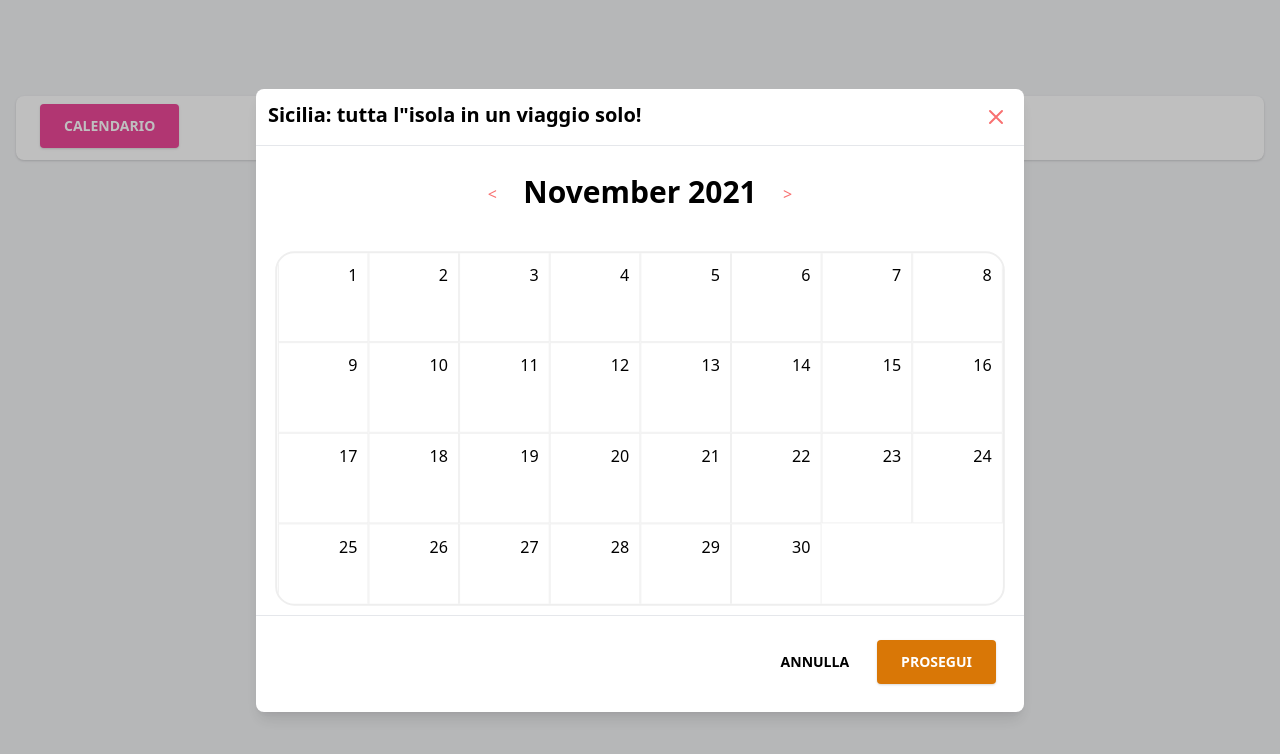
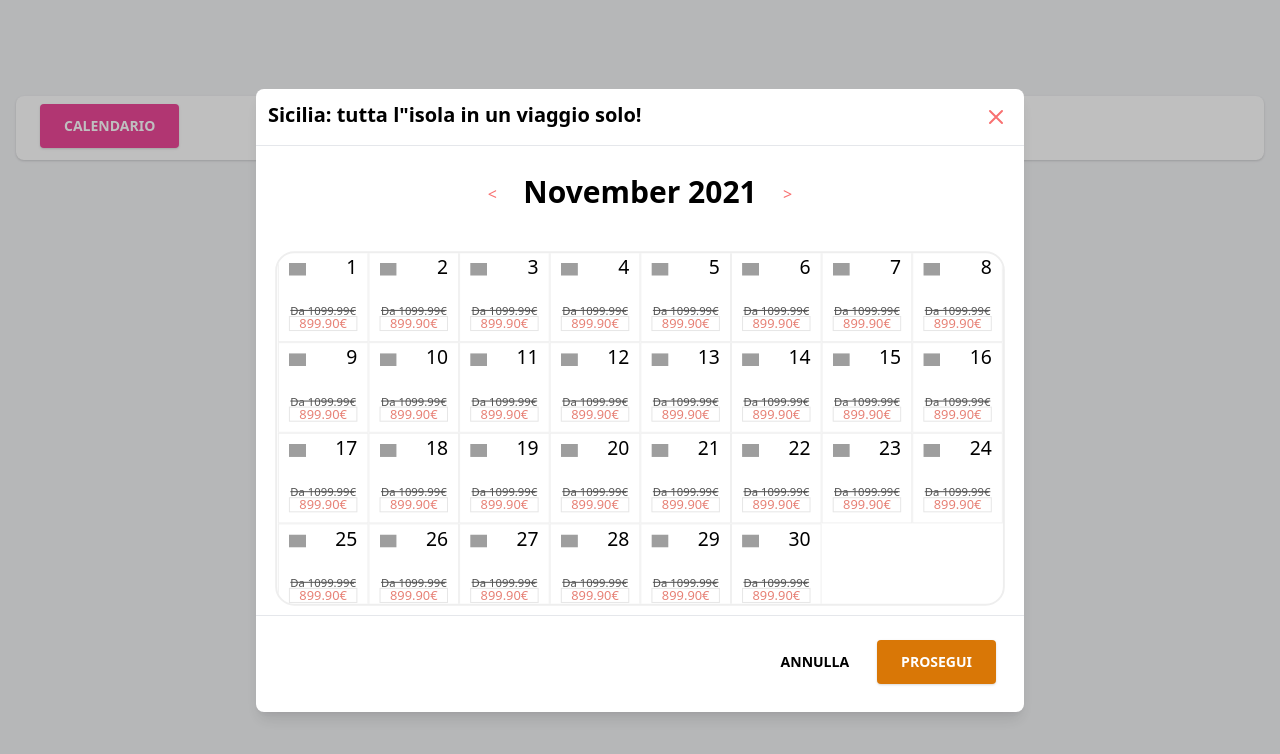
Before and after one commit to lucaperullo/widgets, a Next.js app: page / in a window 1280 px wide. Both pictures are taken after a click on the button "CALENDARIO". Shown: the top 754 px of the page. Built offline with nearby package versions, Linux system fonts and the light colour scheme; grey boxes are pictures that could not be loaded.

Commit message:
feat: added details

```diff
--- a/src/pages/index.tsx
+++ b/src/pages/index.tsx
@@ -109,6 +109,10 @@ export default function Home() {
                     ).map((v, i) => (
                       <div
                         key={i}
+                        className="day"
+                        onClick={(e: any) => console.log(e.target.innerText)}
+                      >
+                        <div
                           onClick={(e) => {
                             e.currentTarget.classList.value === `cell`
                               ? e.currentTarget.classList.add(`selected`)
@@ -116,8 +120,15 @@ export default function Home() {
                           }}
                           className="cell"
                         >
-                        <div onClick={(e: any) => console.log(e.target)}>
-                          {i + 1}
+                          <img
+                            src="https://media.discordapp.net/attachments/912367384118063156/913001547070328872/discounticon.png"
+                            className="discount-icon"
+                          />
+                          <span className="day-number">{v.getDate()}</span>
+                          <div className="price-container">
+                            <div className="price-discount">Da 1099.99€</div>
+                            <div className="price-discounted">899.90€</div>
+                          </div>
                         </div>
                       </div>
                     ))}
@@ -126,7 +137,7 @@ export default function Home() {
                 {/*footer*/}
                 <div className="flex items-center justify-end p-6 border-t border-solid border-blueGray-200 rounded-b">
                   <button
-                    className="text-grey-900 background-transparent font-bold uppercase px-6 py-2 text-sm outline rounded focus:outline-none mr-1 mb-1 ease-linear transition-all duration-150"
+                    className="text-grey-900 background-transparent border-grey-900 font-bold uppercase px-6 py-2 text-sm outline rounded focus:outline-none mr-1 mb-1 ease-linear transition-all duration-150"
                     type="button"
                     onClick={() => setShowModal(false)}
                   >
--- a/src/styles/tailwindcss.css
+++ b/src/styles/tailwindcss.css
@@ -1,13 +1,68 @@
 @import 'tailwindcss/base';
 @import 'tailwindcss/components';
 @import 'tailwindcss/utilities';
+.day-number {
+  font-size: 1.2rem;
+  font-weight: 400;
+  color: rgb(0, 0, 0);
+  text-align: end;
+  line-height: 1;
+  width: 100%;
+  justify-self: flex-end;
+  position: relative;
+  top: -19px;
+}
+.day-number-empty {
+  font-size: 1.2rem;
+  font-weight: 400;
+  color: #d3d3d3;
+  text-align: end;
+  line-height: 1;
+  width: 100%;
+  justify-self: flex-end;
+  position: relative;
+  top: -19px;
+}
+.price-container {
+  display: flex;
+  flex-direction: column;
+  height: 100%;
+  width: 100%;
+  justify-content: flex-end;
+  align-items: baseline;
+}
+.price-discount {
+  font-size: 0.7rem;
+  font-weight: 500;
+  color: rgb(83, 83, 83);
+  line-height: 0.8;
+  width: 100%;
+  text-align: center;
+  text-decoration: line-through;
+}
+.discount-icon {
+  height: 17px;
+  width: 17px;
+  top: 0;
+  left: 0;
+}
+.price-discounted {
+  font-size: 0.8rem;
+  font-weight: 500;
+  color: #e78176;
+  border: 1px solid #e6e6e6;
+  text-align: center;
+  line-height: 1;
+  width: 100%;
+}
 .cell {
   width: 90px;
   height: 90px;
   padding: 10px;
   display: flex;
-  justify-content: flex-end;
-  align-items: top;
+  flex-direction: column;
+  /* justify-content: flex-end; */
+  /* align-items: top; */
   border: 1px solid #f0f0f0;
   cursor: pointer;
   transition: all 0.3s ease;
```
Lines whose indentation alone changed are shown as unchanged.
